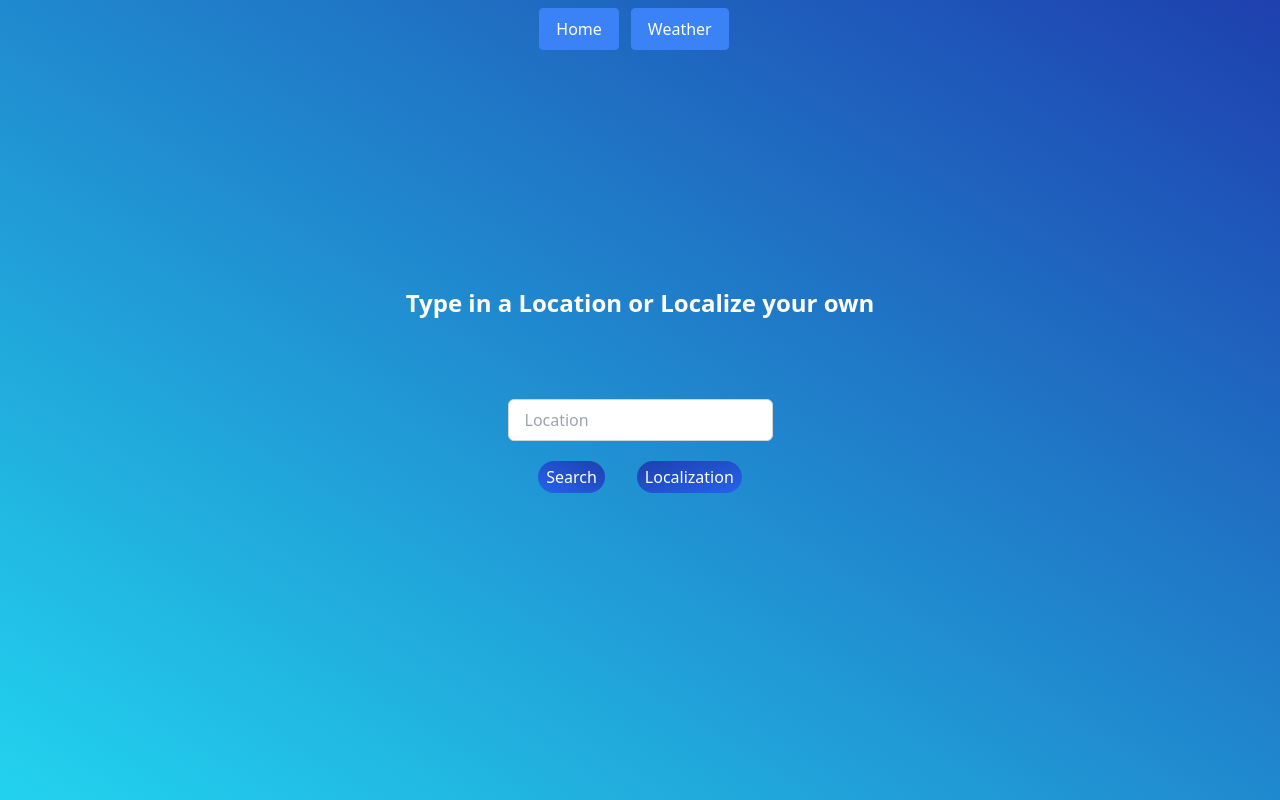
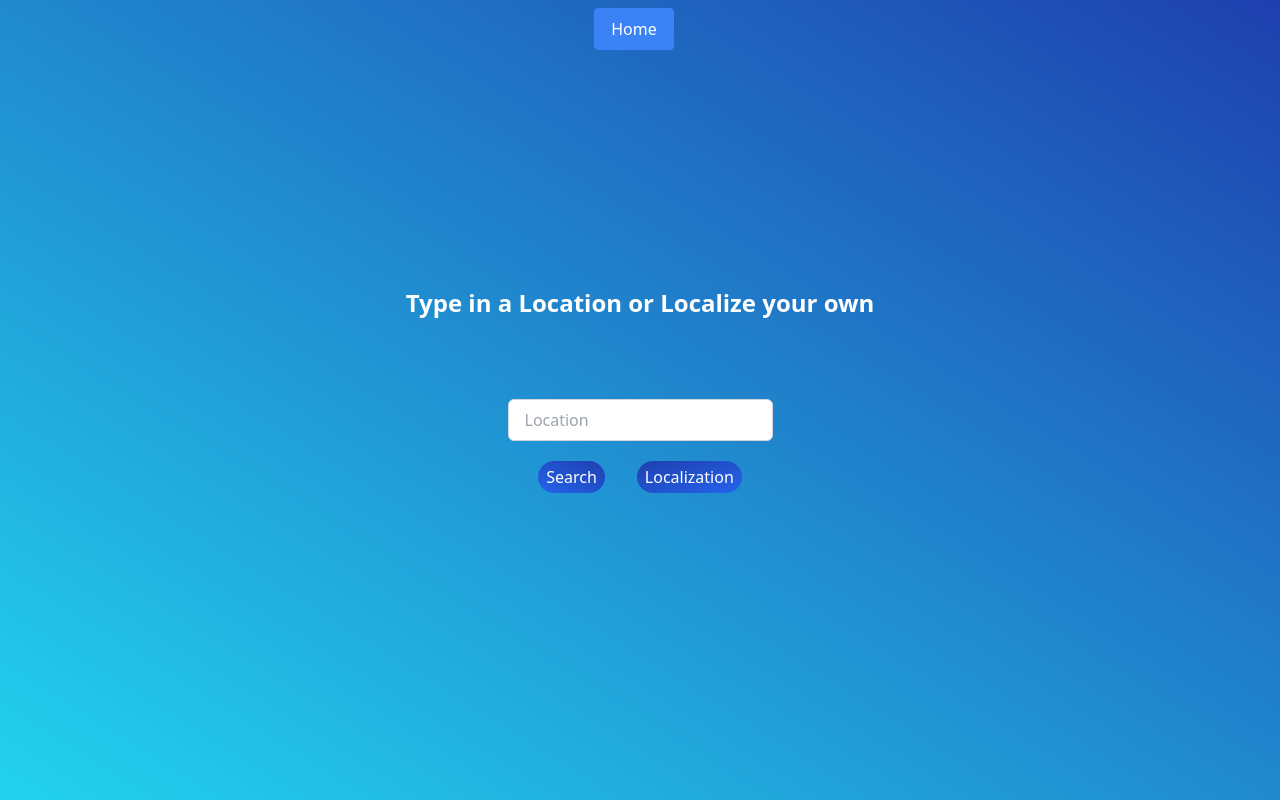
Before and after one commit to FelixMairamhof/Weather-App, a React (Create React App) app in the folder React/weather-app/: page / in a window 1280 px wide. Built offline with nearby package versions, Linux system fonts and the light colour scheme.

Commit message:
delete /weather route and changed it to /weather/<index>

```diff
--- a/React/weather-app/src/App.js
+++ b/React/weather-app/src/App.js
@@ -19,7 +19,6 @@ function App() {
 
         <Routes>
             <Route path="/" element={<LocationForm onSubmit={onSubmit} />} />
-            <Route path="/weather" element={<Weather lat={positions[positions.length - 1]?.lat} lon={positions[positions.length - 1]?.lon} />} />
             {positions.map((position, index) => (
                 <Route key={index} path={`/weather/${index}`} element={<Weather lat={position.lat} lon={position.lon} />} />
             ))}
--- a/React/weather-app/src/components/Navbar.jsx
+++ b/React/weather-app/src/components/Navbar.jsx
@@ -9,9 +9,6 @@ export default function Navbar({ positions }) {
                     <ul className="flex ">
                         <li className="mr-3">
                             <Link to="/" className="inline-block border border-blue-500 rounded py-2 px-4 bg-blue-500 hover:bg-blue-700 text-white">Home</Link>
-                        </li>
-                        <li className="mr-3">
-                            <Link to="/weather" className="inline-block border border-blue-500 rounded py-2 px-4 bg-blue-500 hover:bg-blue-700 text-white">Weather</Link>
                         </li>
                         {/* Render links for each added location if positions array is defined */}
                         {positions && positions.map((position, index) => (
```
